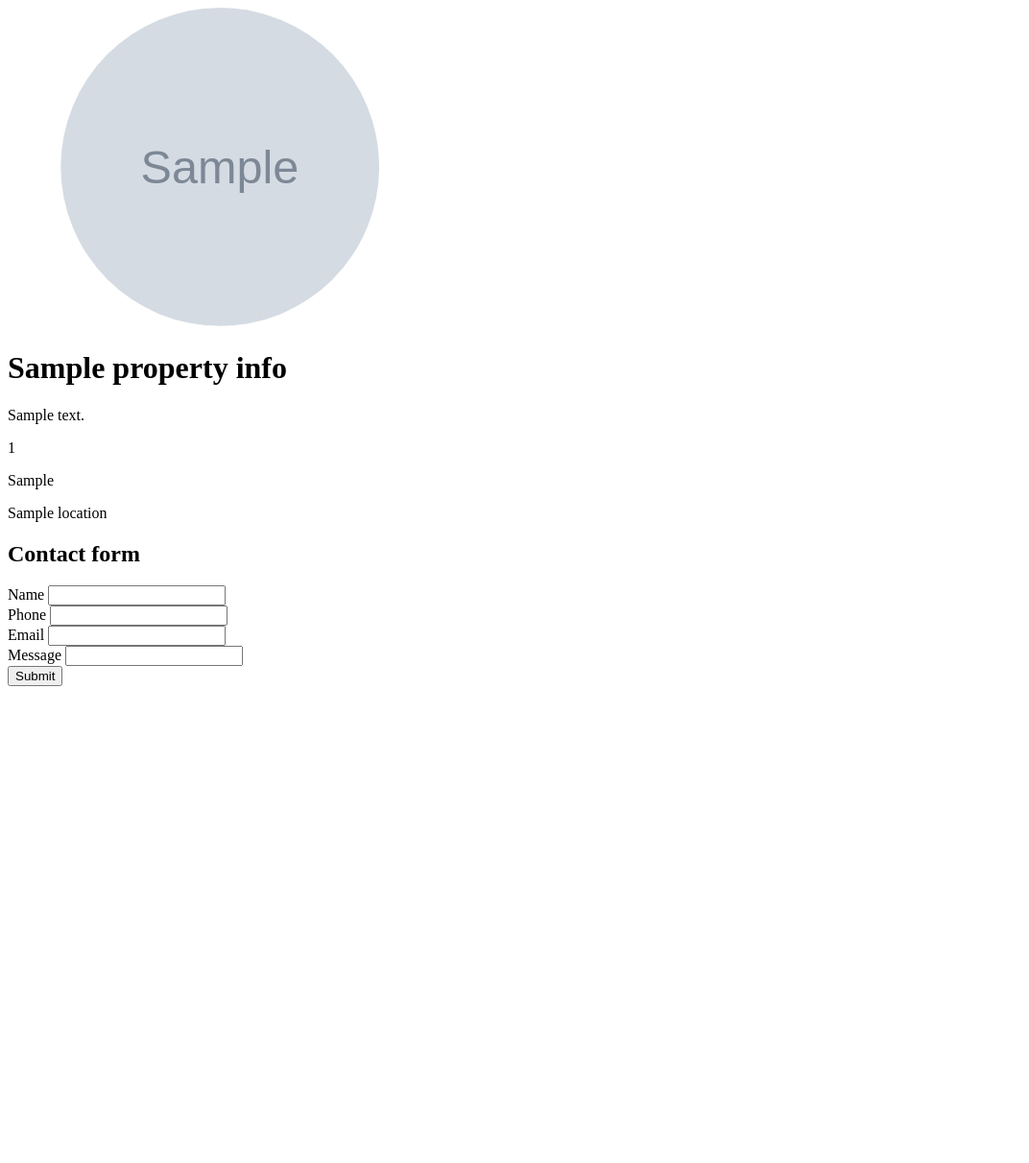
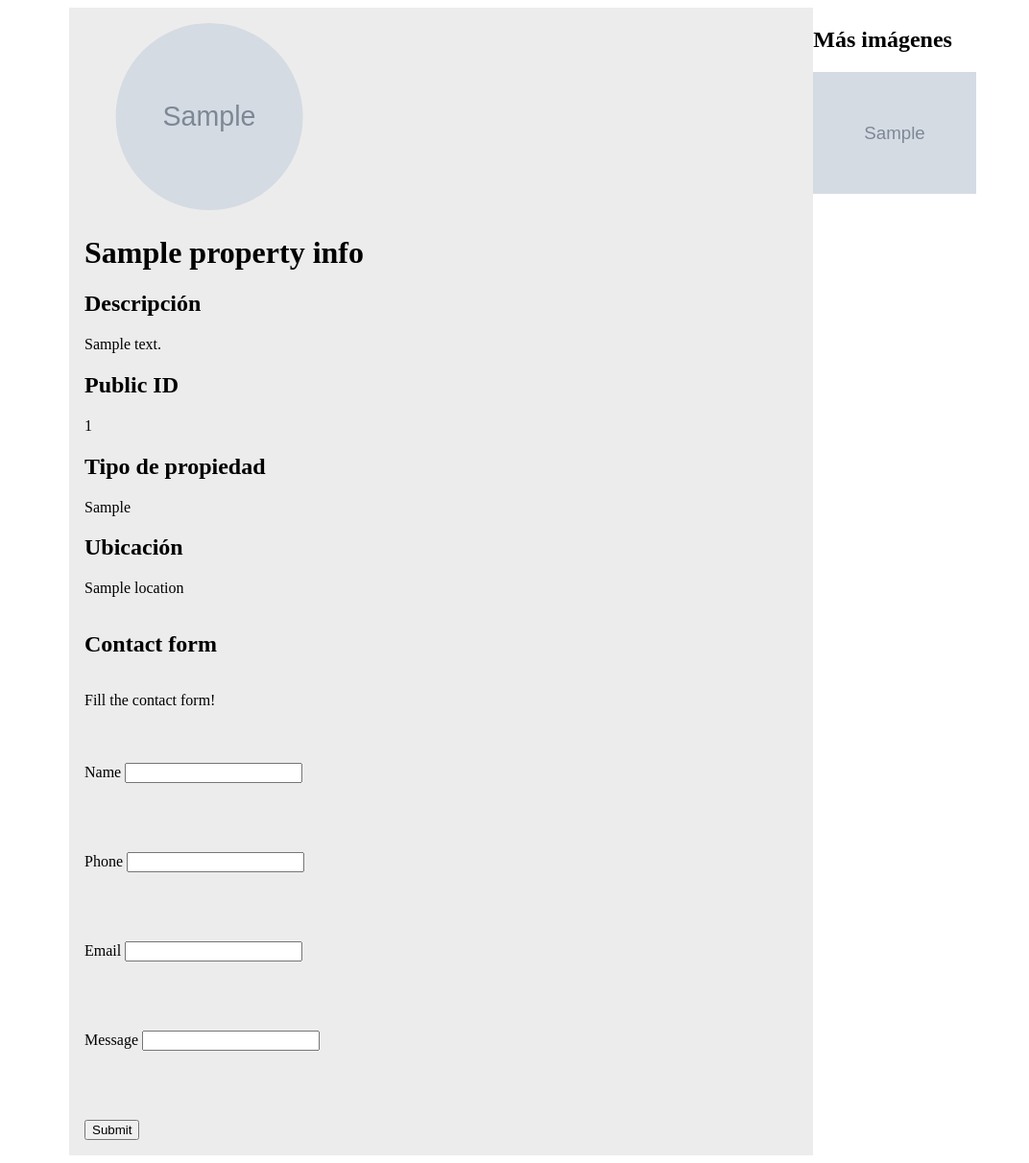
Before and after one commit to AlfilAlex/easybroker_prueba, a Python web app: template app/property/template/property.html in a window 1280 px wide. Shown: the whole page at 96% size, without its empty margins (0-1072 px from the left). Before the commit the page ends 715 px from the top, so only its background shows below. Run offline with Jinja, Linux system fonts and the light colour scheme; the template is opened without the code that fills it: most values are stand-ins (such as "Sample title", 1, 10 or a date in 2020); grey boxes marked "Sample" are stand-in pictures.

```diff
--- a/app/property/property_profile.py
+++ b/app/property/property_profile.py
@@ -37,7 +37,4 @@ def property_contact(property_id):
         "accept": "application/json",
         'content-type': 'application/json'})
 
-    if res.ok:
-        return render_template('contact_res.html', data=contact_form_data)
-    else:
-        return make_response({'error': res.json()}, res.status_code)
+    return render_template('contact_res.html', contact_form_data=contact_form_data, res=res.json())
--- a/app/property/static/property_profile.css
+++ b/app/property/static/property_profile.css
@@ -1,29 +1,57 @@
-.contact_form {
+#main_wrapper {
     display: flex;
-    background-color: aquamarine;
 }
 
-.contact_form div {
-    width: 35%;
-    margin-bottom: 9vh;
+#main_body {
+    width: 70%;
+    background-color: rgb(236, 236, 236);
+
+    margin-left: 5vw;
+    padding: 2vh 2vh;
 }
-
-.head_image {
-    width: 100px;
-    height: 100px;
-    position: relative;
-    overflow: hidden;
-    border-radius: 50%;
-}
-
-.main_body {
-    width: 100%;
-}
-
-img {
+#main_body img {
     display: inline;
-    margin: 0 auto;
+    /* margin: 0 auto; */
     width: 35%;
     clip-path: circle();
     border-radius: 50%;
 }
+
+#slide_show {
+    flex-basis: 40%;
+    flex-wrap: wrap;
+    height: 100%;
+    overflow: scroll;
+}
+
+#slide_show img {
+    flex: 50%;
+    width: 40%;
+    /* clip-path: circle();
+    border-radius: 50%; */
+}
+
+#contact_form_wrapper {
+    flex-basis: 80%;
+    background-color: rgb(236, 236, 236);
+
+    display: flex;
+    flex-wrap: wrap;
+    align-items: center;
+    justify-content: space-between;
+}
+
+#contact_form_wrapper h2 {
+    flex-basis: 100%;
+}
+
+#contact_form_wrapper p {
+    flex-basis: 100%;
+}
+
+.input_form {
+    flex-basis: 50%;
+    width: 100%;
+    margin-bottom: 9vh;
+    margin-top: 5vh;
+}
--- a/app/property/template/property.html
+++ b/app/property/template/property.html
@@ -9,6 +9,7 @@
         />
     </head>
     <body>
+        <div id="main_wrapper">
             <div id="main_body">
                 <div id="head_image">
                     <img
@@ -18,33 +19,41 @@
                 </div>
                 <h1>{{property_info.title}}</h1>
 
+                <h2>Descripción</h2>
                 {% for desc in property_info.description.split('-') %}
                 <p>{{desc}}</p>
                 {% endfor %}
 
+                <h2>Public ID</h2>
                 <p>{{property_info.public_id}}</p>
+
+                <h2>Tipo de propiedad</h2>
                 <p>{{property_info.property_type}}</p>
-            <p>{{property_info.location}}</p>
 
+                <h2>Ubicación</h2>
+                <p>{{property_info.location.name}}</p>
+
+                <div id="contact_form_wrapper">
                     <h2>Contact form</h2>
+                    <p>Fill the contact form!</p>
                     <form
                         action="{{url_for('property_profile.property_contact', property_id=property_info.public_id)}}"
                         method="post"
                     >
                         <div id="contact_form">
-                    <div id="input_form">
+                            <div class="input_form">
                                 <label for="name">Name</label>
                                 <input type="text" name="name" />
                             </div>
-                    <div id="input_form">
+                            <div class="input_form">
                                 <label for="phone">Phone</label>
                                 <input type="text" name="phone" />
                             </div>
-                    <div id="input_form">
+                            <div class="input_form">
                                 <label for="email">Email</label>
                                 <input type="text" name="email" />
                             </div>
-                    <div id="input_form">
+                            <div class="input_form">
                                 <label for="message">Message</label>
                                 <input type="text" name="message" />
                             </div>
@@ -53,5 +62,13 @@
                         </div>
                     </form>
                 </div>
+            </div>
+            <div id="slide_show">
+                <h2>Más imágenes</h2>
+                {% for img in property_info.property_images %}
+                <img src="{{img.url}}" alt="{{img.title}}" />
+                {% endfor %}
+            </div>
+        </div>
     </body>
 </html>
```
Also changed, not shown: app/property/template/contact_res.html (+12 -1 lines), app/static/navbar.css (deleted, +0 -39 lines), app/templates/navbar.html (deleted, +0 -20 lines), tests/conftest.py (+8 -5 lines), tests/unit/test_properties_home_page.py (+4 -8 lines), README.md. Lines whose indentation alone changed are shown as unchanged.
